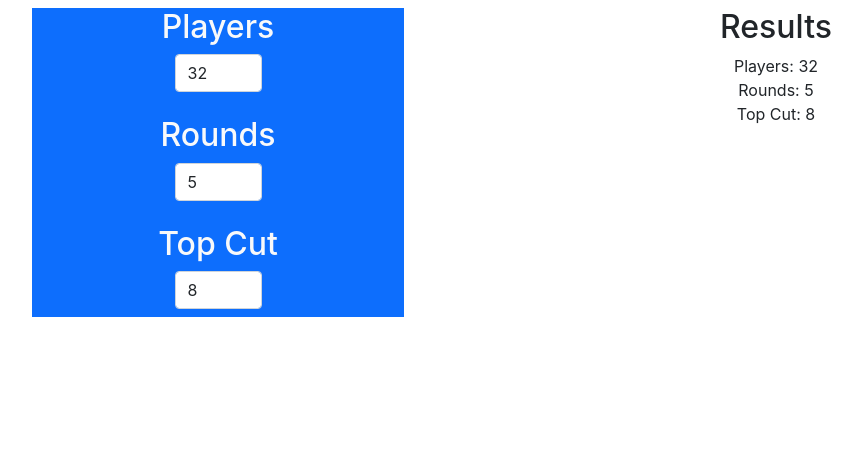
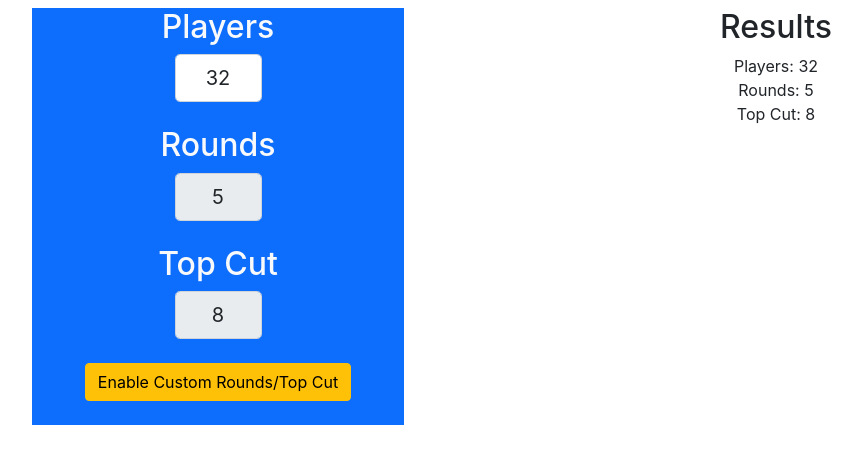
Before and after one commit to mtrus03/tournament-math-calculator, a React (Create React App) app: page / in a window 1280 px wide. Shown: the top 464 px of the page, without its empty margins (50-912 px from the left). Built offline with nearby package versions, Linux system fonts and the light colour scheme.

Commit message:
custom field toggle, disables automatic round/top cut update when enabled and sets rounds/top cut input to disabled when disabled

```diff
--- a/src/App.js
+++ b/src/App.js
@@ -1,10 +1,11 @@
 import './App.css';
-import { Container, Row, Col, Label, Input, FormGroup } from 'reactstrap';
-import { React, useState } from 'react';
+import { Container, Row, Col, Label, Input, FormGroup, Button } from 'reactstrap';
+import { React, useState, useEffect } from 'react';
 // import $ from 'jquery';
 
 function App() {
   const [inputState, setInputState] = useState({ players: 32, rounds: 5, topCut: 8 });
+  const [customFields, setCustomFields] = useState(false);
   const { players, rounds, topCut } = inputState;
 
   function handleInput(event) {
@@ -12,35 +13,64 @@ function App() {
     setInputState({ ...inputState, [name]: value });
   }
 
-  function updateOnPlayerChange() {
+  function toggleCustomFields() {
+    setCustomFields(!customFields);
+  }
+
+  useEffect((customFields, players) => {
+    if (customFields) return;
     if (players <= 4) { setInputState({ players, rounds: 0, topCut: players }) } else
-    if (players <= 8) { setInputState({ players, rounds: 0, topCut: players })} else
-    if (players <= 16) { setInputState({ players, rounds: 5, topCut: 4 })} else
-    if (players <= 32) { setInputState({ players, rounds: 5, topCut: 8 })} else
-    if (players <= 64) { setInputState({ players, rounds: 6, topCut: 8 })} else
-    if (players <= 128) { setInputState({ players, rounds: 7, topCut: 8 })} else
-    if (players <= 226) { setInputState({ players, rounds: 8, topCut: 8 })} else
-    if (players <= 409) { setInputState({ players, rounds: 9, topCut: 8 })} else
-    if (players >= 410) { setInputState({ players, rounds: 10, topCut: 8 })}
+      if (players <= 8) { setInputState({ players, rounds: 0, topCut: players }) } else
+        if (players <= 16) { setInputState({ players, rounds: 5, topCut: 4 }) } else
+          if (players <= 32) { setInputState({ players, rounds: 5, topCut: 8 }) } else
+            if (players <= 64) { setInputState({ players, rounds: 6, topCut: 8 }) } else
+              if (players <= 128) { setInputState({ players, rounds: 7, topCut: 8 }) } else
+                if (players <= 226) { setInputState({ players, rounds: 8, topCut: 8 }) } else
+                  if (players <= 409) { setInputState({ players, rounds: 9, topCut: 8 }) } else
+                    if (players >= 410) { setInputState({ players, rounds: 10, topCut: 8 }) }
+  }, [setInputState])
+
+  function inputFields() {
+    if (customFields) return (
+      <Col className="col-4 bg-primary text-light">
+        <FormGroup className="mb-4">
+          <Label for="players" className="h2">Players</Label>
+          <Input name="players" type="text" id="players" value={inputState.players} min="2" className="w-25 mx-auto form-control form-control-lg text-center" onChange={handleInput} />
+        </FormGroup>
+        <FormGroup className="mb-4">
+          <Label for="rounds" className="h2">Rounds</Label>
+          <Input name="rounds" type="text" id="rounds" value={inputState.rounds} min="2" className="w-25 mx-auto form-control form-control-lg text-center" onChange={handleInput} />
+        </FormGroup>
+        <FormGroup className="mb-4">
+          <Label for="topCut" className="h2">Top Cut</Label>
+          <Input name="topCut" type="text" id="topCut" value={inputState.topCut} min="2" className="w-25 mx-auto form-control form-control-lg text-center" onChange={handleInput} />
+        </FormGroup>
+        <Button className="btn btn-warning mb-4" onClick={toggleCustomFields}>Disable Custom Rounds/Top Cut</Button>
+      </Col>
+    )
+    return (
+      <Col className="col-4 bg-primary text-light">
+        <FormGroup className="mb-4">
+          <Label for="players" className="h2">Players</Label>
+          <Input name="players" type="text" id="players" value={inputState.players} min="2" className="w-25 mx-auto form-control form-control-lg text-center" onChange={handleInput} />
+        </FormGroup>
+        <FormGroup className="mb-4">
+          <Label for="rounds" className="h2">Rounds</Label>
+          <Input name="rounds" type="text" id="rounds" value={inputState.rounds} min="2" className="w-25 mx-auto form-control form-control-lg text-center" onChange={handleInput} disabled />
+        </FormGroup>
+        <FormGroup className="mb-4">
+          <Label for="topCut" className="h2">Top Cut</Label>
+          <Input name="topCut" type="text" id="topCut" value={inputState.topCut} min="2" className="w-25 mx-auto form-control form-control-lg text-center" onChange={handleInput} disabled />
+        </FormGroup>
+        <Button className="btn btn-warning mb-4" onClick={toggleCustomFields}>Enable Custom Rounds/Top Cut</Button>
+      </Col>
+    )
   }
 
   return (
     <Container className="mt-2">
       <Row className="mx-auto text-center">
-        <Col className="col-4 bg-primary text-light">
-          <FormGroup className="mb-4">
-            <Label for="players" className="h2">Players</Label>
-            <Input name="players" type="text" id="players" value={inputState.players} min="2" className="w-25 mx-auto" onChange={handleInput} onBlur={updateOnPlayerChange} />
-          </FormGroup>
-          <FormGroup className="mb-4">
-            <Label for="rounds" className="h2">Rounds</Label>
-            <Input name="rounds" type="number" id="rounds" value={inputState.rounds} min="2" className="w-25 mx-auto" onChange={handleInput} />
-          </FormGroup>
-          <FormGroup className="mb-2">
-            <Label for="topCut" className="h2">Top Cut</Label>
-            <Input name="topCut" type="number" id="topCut" value={inputState.topCut} min="2" className="w-25 mx-auto" onChange={handleInput} />
-          </FormGroup>
-        </Col>
+        {inputFields()}
         <Col className="col-8">
           <p className="h2">Results</p>
           <span>Players: {players}<br /></span>
```
